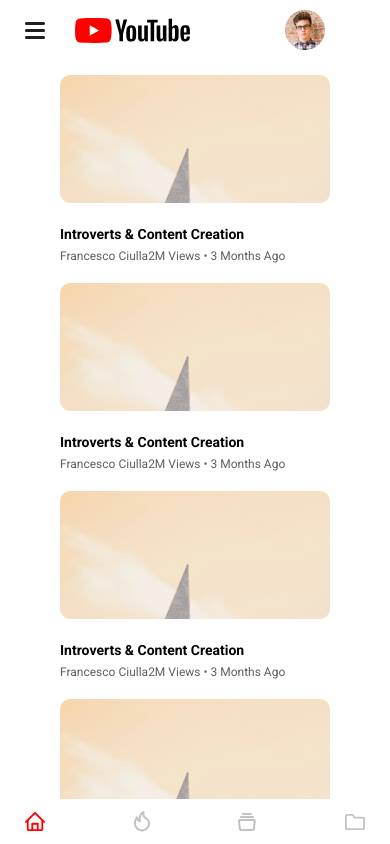
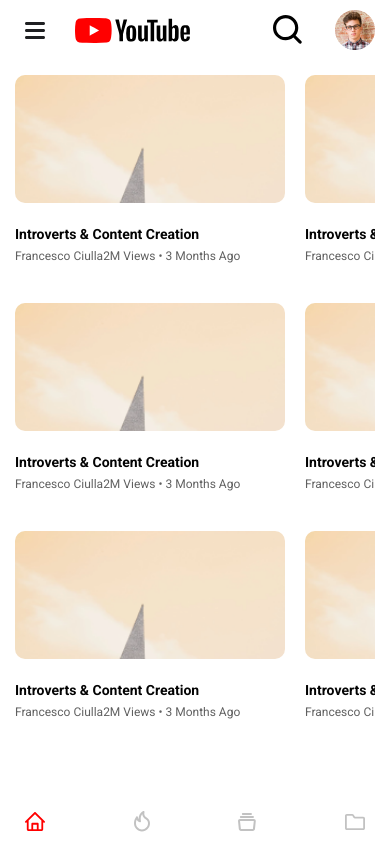
Before and after one commit to ArtemGromyko/LayoutTask, a plain HTML site: page index.html in a window 390 px wide. Drawn offline with Linux system fonts and the light colour scheme.

Commit message:
fix mobile version

```diff
--- a/index.css
+++ b/index.css
@@ -25,7 +25,8 @@ main {
 
 .side-bar {
     height: 100%;
-    width: 17%;
+    max-width: 217px;
+    min-width: 217px;
     background-color: white;
     overflow-y: hidden;
 }
@@ -46,6 +47,10 @@ main {
     margin-left: 30px;
 }
 
+.search {
+    width: 35%;
+}
+
 .search form {
     display: flex;
     align-items: center;
@@ -54,7 +59,7 @@ main {
 }
 
 #search-input {
-    width: 600px;
+    width: 100%;
     padding:10px;
     border: 0;
     height: 100%;
@@ -119,12 +124,13 @@ hr {
     flex-direction: row;
     justify-content: flex-start;
     gap: 20px;
-    flex-wrap: wrap;
+    overflow-y: auto;
 }
 
 .video {
     width: 270px;
     margin-bottom: 15px;
+    flex: 0 0 270px;
 }
 
 .thumbnail {
@@ -194,7 +200,7 @@ span {
 }
 
 .icons-right > i {
-    margin-right: 50px;
+    margin-right: 2rem;
 }
 
 .subscriptions > h4 {
@@ -292,6 +298,9 @@ span {
     .video {
         margin: 0 auto;
     }
+    .videos {
+        margin-bottom: 40px;
+    }
     #camera {
         display: none;
     }
@@ -301,10 +310,17 @@ span {
     #bell{
         display: none;
     }
+    #profile {
+        margin-right: 0;
+    }
 }
 
 @media (min-width: 769px) {
     .mobile-footer {
         display: none;
     }
+    #mobile-search {
+        display: none;
+        margin-right: 1rem;
+    }
 }
--- a/index.html
+++ b/index.html
@@ -67,7 +67,15 @@
                         fill="black" />
                 </svg>
             </i>
-            <i>
+            <i id ="mobile-search">
+                <svg class="button" width="30" height="30" viewBox="0 0 19 19" fill="none"
+                    xmlns="http://www.w3.org/2000/svg">
+                    <path fill-rule="evenodd" clip-rule="evenodd"
+                        d="M17.9005 16.4865L14.3205 12.9065L14.3195 12.9055C16.9095 9.569 16.4594 4.79387 13.2916 2.00007C10.1238 -0.793727 5.32983 -0.643497 2.34317 2.34317C-0.643497 5.32983 -0.793727 10.1238 2.00007 13.2916C4.79387 16.4594 9.569 16.9095 12.9055 14.3195L16.4855 17.8995C16.7364 18.1596 17.1081 18.2642 17.4578 18.1729C17.8075 18.0816 18.0808 17.8088 18.1725 17.4592C18.2643 17.1097 18.1603 16.7378 17.9005 16.4865ZM13.1967 11.0005C12.1249 12.8569 10.1441 14.0005 8.00052 14.0005C4.68681 14.0005 2.00052 11.3142 2.00052 8.00052C2.00052 4.68681 4.68681 2.00052 8.00052 2.00052C10.1441 2.00052 12.1249 3.14411 13.1967 5.00052C14.2685 6.85693 14.2685 9.14411 13.1967 11.0005Z"
+                        fill="black" />
+                </svg>
+            </i>
+            <i id="profile">
                 <img src="images/Userpic.png" />
             </i>
         </div>
```
